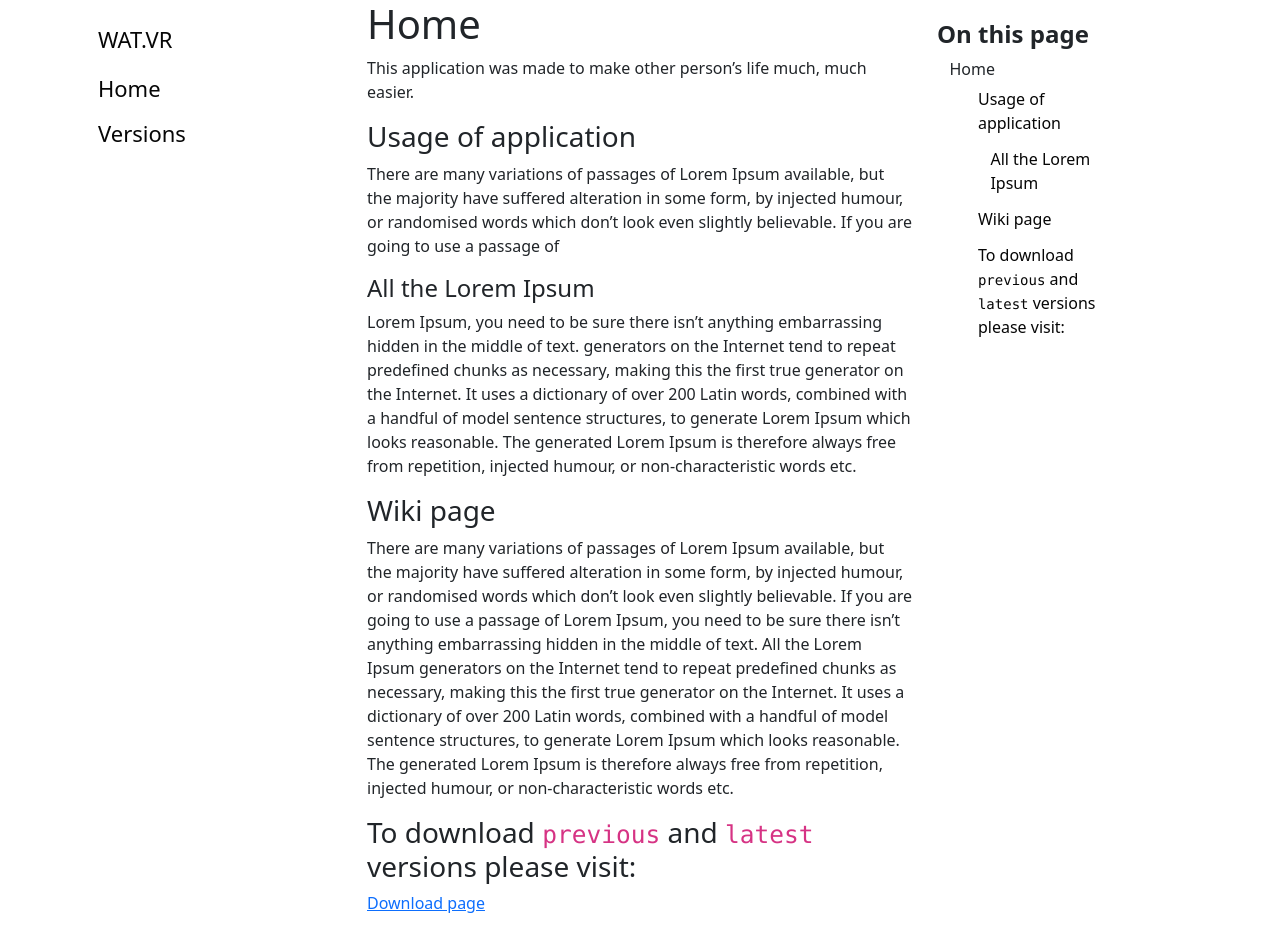
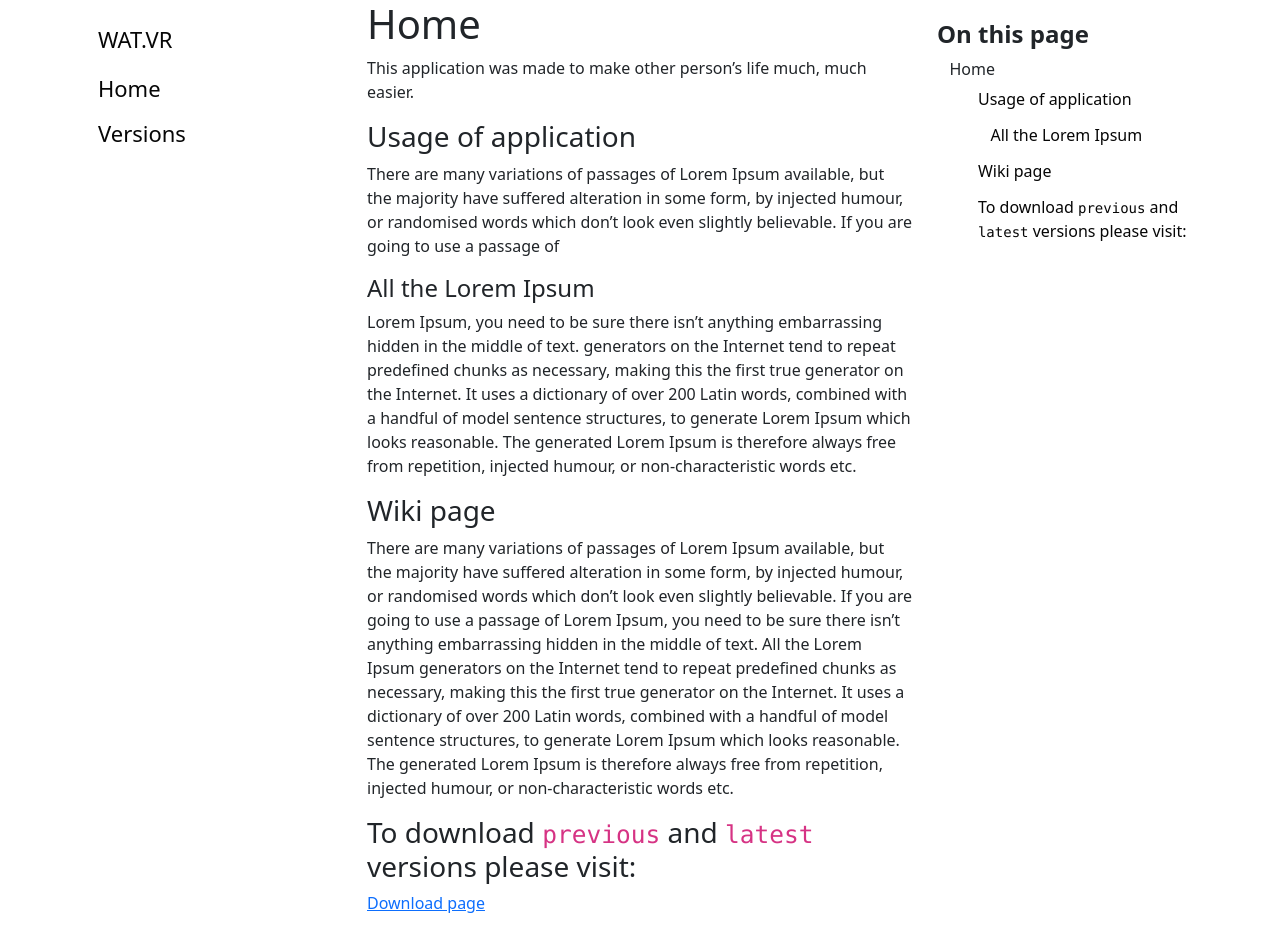
Before and after one commit to zozobalogh0817/zocs, a Jekyll site: the page built from home.md, in a window 1280 px wide. Built offline with Jekyll 4.4.1, drawn with Linux system fonts in a browser that asks for light colours.

```diff
--- a/_includes/tocMenu.html
+++ b/_includes/tocMenu.html
@@ -7,7 +7,6 @@
 <style>
     ul {
         padding-left: 0.78rem;
-        margin-right: 2rem;
     }
 
     .toc_content_sidenav {
```
